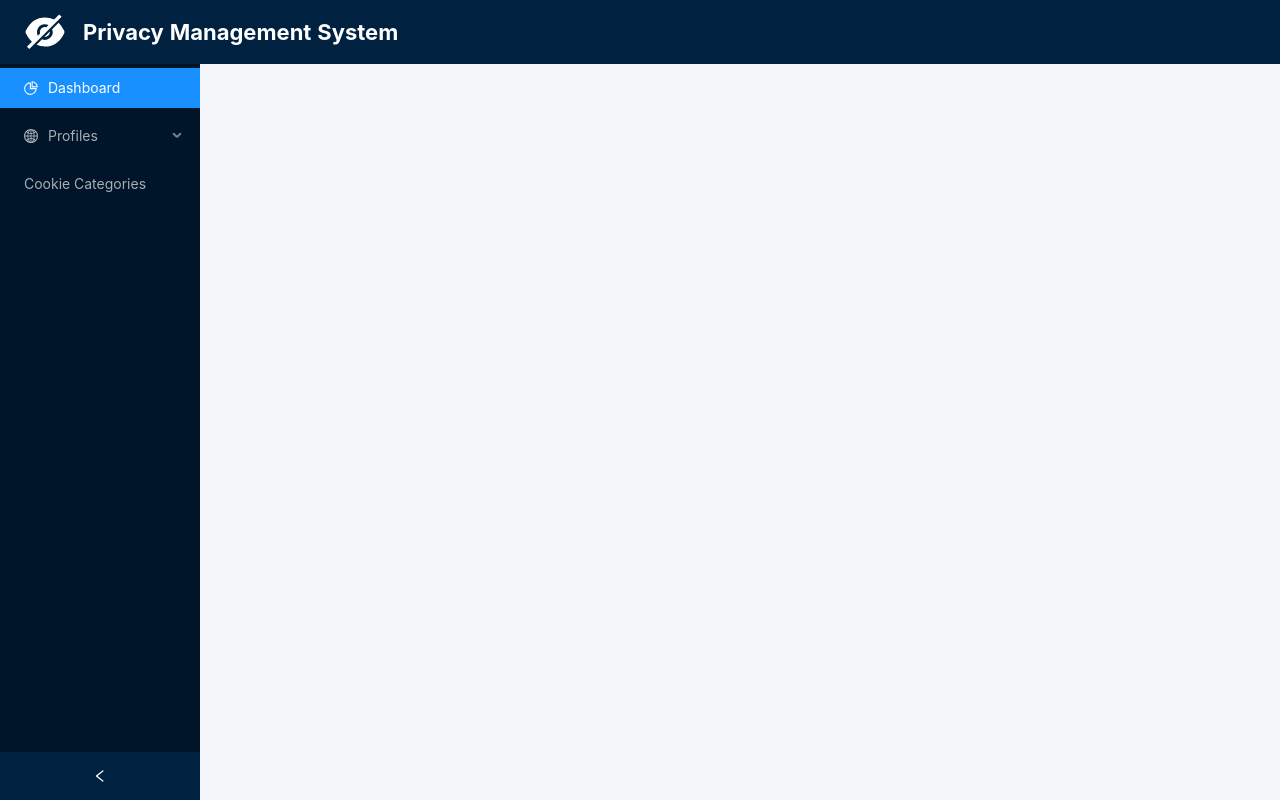
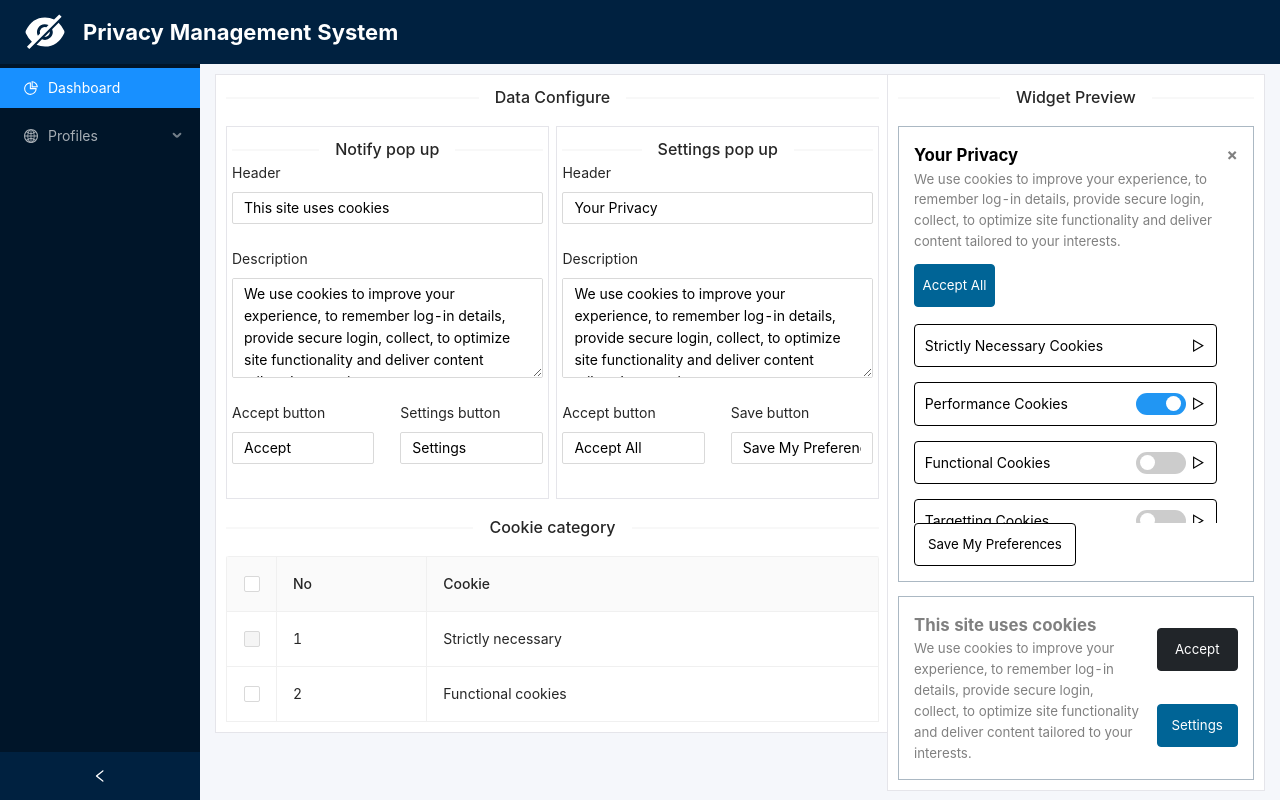
Before and after one commit to ajish-lal/Cookie-Consent, a React (Create React App) app in the folder cookie-consent-admin/: page /profiles/widget/content in a window 1280 px wide. Built offline with nearby package versions, Linux system fonts and the light colour scheme.

Commit message:
moved components for redux introduction

```diff
--- a/cookie-consent-admin/src/App.js
+++ b/cookie-consent-admin/src/App.js
@@ -1,16 +1,10 @@
-import './App.scss';
-import React from 'react';
-import 'antd/dist/antd.css';
-import NavMenu from './Components/NavMenu/NavMenu';
+import "./App.scss";
+import React from "react";
+import "antd/dist/antd.css";
+import NavMenu from "./Components/NavMenu/NavMenu";
 
 function App() {
-  return (
-    <div className="App">
-      <div>
-        <NavMenu/>
-      </div>
-    </div>
-  );
+  return <NavMenu />;
 }
 
 export default App;
--- a/cookie-consent-admin/src/Components/NavMenu/NavMenu.js
+++ b/cookie-consent-admin/src/Components/NavMenu/NavMenu.js
@@ -1,40 +1,50 @@
 import React from 'react';
-import {BrowserRouter as Router, Switch, Route, Link} from "react-router-dom";
-import {Layout, Menu, Row} from 'antd';
-import {PieChartOutlined, GlobalOutlined, EyeInvisibleFilled} from '@ant-design/icons';
+import { BrowserRouter as Router, Switch, Route, Link } from 'react-router-dom';
+import { Layout, Menu, Row, Divider } from 'antd';
+import { PieChartOutlined, GlobalOutlined, EyeInvisibleFilled } from '@ant-design/icons';
+import DataConfigure from '../../Screens/DataConfigure/DataConfigure';
+import ThemeConfiguration from '../../Screens/ThemeConfiguration/ThemeConfiguration';
+import DummyWidget from '../../Components/DummyWidget/DummyWidget';
+import DummyJson from '../../Common/DummyJson';
 import 'antd/dist/antd.css';
 import './NavMenu.scss';
-import DataConfigure from '../../Screens/DataConfigure/DataConfigure';
-import ThemeConfiguration from '../../Screens/ThemeConfiguration/ThemeConfiguration';
-import CookieCategoryList from '../../Screens/CookieCategory/CookieCategoryList/CookieCategoryList';
 
-const {Header, Content, Sider} = Layout;
-const {SubMenu} = Menu;
+const { Header, Content, Sider } = Layout;
+const { SubMenu } = Menu;
 
 class NavMenu extends React.Component {
   state = {
     collapsed: false,
-        currentPath: '/dashboard'
+    currentPath: '/dashboard',
+    widgetDataModel: DummyJson.widgetProps,
   };
 
-    onCollapse = collapsed => {
-        this.setState({collapsed});
+  onCollapse = (collapsed) => {
+    this.setState({ collapsed });
+  };
+
+  dataFromChild = (data) => {
+    this.setState({ widgetDataModel: data });
+    console.log("sadasd", data)
   };
 
   render() {
     return (
       <Router>
-                <Layout style={{
-                    minHeight: '100vh'
-                }}>
-                    <Header className="logo">
+        <Layout
+          style={{
+            minHeight: '100vh',
+          }}
+        >
+          <Header className="logo" style={{ position: 'fixed', zIndex: '9999', minWidth: '100vw' }}>
             <Row>
               <EyeInvisibleFilled
                 style={{
                   fontSize: '40px',
                   color: '#fff',
-                                alignSelf: 'center'
-                            }}/>
+                  alignSelf: 'center',
+                }}
+              />
               <div className="app-name">Privacy Management System</div>
             </Row>
           </Header>
@@ -42,55 +52,61 @@ class NavMenu extends React.Component {
             <Sider
               collapsible
               collapsed={this.state.collapsed}
-                            onCollapse={this.onCollapse}>
+              onCollapse={this.onCollapse}
+              style={{ position: 'fixed', minHeight: '100vh', zIndex: '9999', marginTop: 64 }}
+            >
               <Menu theme="dark" defaultSelectedKeys={this.state.currentPath} mode="inline">
-                                <Menu.Item key="/dashboard" icon={< PieChartOutlined />}>
+                <Menu.Item key="/dashboard" icon={<PieChartOutlined />}>
                   <span>Dashboard</span>
-                                    <Link to="/dashboard"/>
+                  <Link to="/dashboard" />
                 </Menu.Item>
-                                <SubMenu key="/profiles" icon={< GlobalOutlined />} title="Profiles">
+                <SubMenu key="/profiles" icon={<GlobalOutlined />} title="Profiles">
                   <SubMenu key="sub1.1" title="Booking Path">
-                                        <Menu.Item key="/profiles/audit">Audit
-                                            <Link to="/profiles/audit"/>
+                    <Menu.Item key="/profiles/audit">
+                      Audit
+                      <Link to="/profiles/audit" />
                     </Menu.Item>
-                                        <Menu.Item key="/profiles/scan">Cookie Scanner
-                                            <Link to="/profiles/scan"/>
+                    <Menu.Item key="/profiles/scan">
+                      Cookie Scanner
+                      <Link to="/profiles/scan" />
                     </Menu.Item>
-                                        <Menu.Item key="/profiles/content">Widget Content
-                                            <Link to="/profiles/content"/>
+                    <Menu.Item key="/profiles/widget/content">
+                      Widget Content
+                      <Link to="/profiles/widget/content" />
                     </Menu.Item>
-                                        <Menu.Item key="/profiles/theme">Widget Theme
-                                            <Link to="/profiles/theme"/>
+                    <Menu.Item key="/profiles/widget/theme">
+                      Widget Theme
+                      <Link to="/profiles/widget/theme" />
                     </Menu.Item>
-                                        <Menu.Item key="/profiles/behaviour">Widget Behaviour
-                                            <Link to="/profiles/behaviour"/>
+                    <Menu.Item key="/profiles/behaviour">
+                      Widget Behaviour
+                      <Link to="/profiles/behaviour" />
                     </Menu.Item>
                   </SubMenu>
                   <Menu.Item key="4">With Great Sadness</Menu.Item>
                   <Menu.Item key="5">Booking Receipt</Menu.Item>
                 </SubMenu>
-                                <Menu.Item key="6">
-                                    Cookie Categories
-                                    <Link to="/cookie_list"/>
-                                </Menu.Item>
-
               </Menu>
             </Sider>
             <Layout className="site-layout">
-                            <Content >
+              <Content style={{ marginLeft: this.state.collapsed ? 80 : 200, transition: '0.2s', marginTop: 64 }}>
                 <Switch>
-                                    <Route path="/profiles/content">
-                                        <DataConfigure/>
+                  <Route path="/profiles/widget/content">
+                    <DataConfigure widgetData={this.state.widgetDataModel} dataFromChild={this.dataFromChild} />
                   </Route>
 
-                                    <Route path="/profiles/theme">
-                                        <ThemeConfiguration/>
-                                    </Route>
-
-                                    <Route path="/cookie_list">
-                                        <CookieCategoryList/>
+                  <Route path="/profiles/widget/theme">
+                    <ThemeConfiguration widgetData={this.state.widgetDataModel} dataFromChild={this.dataFromChild} />
                   </Route>
                 </Switch>
+                <Route path="/profiles/widget">
+                  <div className="WidgetTheme" style={{ width: this.state.collapsed ? '32%' : '29.5%', transition: '0.2s' }}>
+                    <Divider orientation="center" className="ThemeHeader">
+                      Widget Preview
+                    </Divider>
+                    <DummyWidget widgetJsonData={this.state.widgetDataModel} />
+                  </div>
+                </Route>
               </Content>
             </Layout>
           </Layout>
--- a/cookie-consent-admin/src/Screens/CookieCategory/CookieCategoryList/CookieCategoryList.js
+++ /dev/null
@@ -1,13 +0,0 @@
-import React, { Component, Fragment } from 'react';
-
-class CookieCategoryList extends Component {
-    render() {
-        return (
-            <Fragment>
-                List
-            </Fragment>
-        );
-    }
-}
-
-export default CookieCategoryList;
--- a/cookie-consent-admin/src/Screens/DataConfigure/DataConfigure.js
+++ b/cookie-consent-admin/src/Screens/DataConfigure/DataConfigure.js
@@ -1,35 +1,24 @@
 import React, { Component, Fragment } from 'react';
-import { Row, Col, Divider } from 'antd';
+import { Row, Col } from 'antd';
 import './DataConfigure.scss';
 import DataConfigureForm from './DataConfigureForm/DataConfigureForm';
-import DummyWidget from '../../Components/DummyWidget/DummyWidget';
-import DummyJson from '../../Common/DummyJson';
 
 class DataConfigure extends Component {
-    state = {
-        widgetDataModel: DummyJson.widgetProps
-    };
   render() {
     return (
       <Fragment>
         <Row className="DataWidgetPadding">
           <Col span={15}>
-                        <DataConfigureForm
-                            widgetDataModel={this.state.widgetDataModel}
-                            handleChange={this.dataFromChild} />
+            <DataConfigureForm widgetDataModel={this.props.widgetData} handleChange={this.dataFromChild} />
           </Col>
-                    <Col span={8} className="WidgetData">
-                        <Divider orientation="center" className="WidgetHeader">Widget Preview</Divider>
-                        <DummyWidget widgetJsonData={this.state.widgetDataModel}/>
-                    </Col>
+          <Col offset={8}></Col>
         </Row>
-
       </Fragment>
     );
   }
   dataFromChild = (data) => {
-        this.setState({widgetDataModel: data});
-    }
+    this.props.dataFromChild(data);
+  };
 }
 
 export default DataConfigure;
--- a/cookie-consent-admin/src/Screens/ThemeConfiguration/ThemeConfiguration.js
+++ b/cookie-consent-admin/src/Screens/ThemeConfiguration/ThemeConfiguration.js
@@ -1,37 +1,25 @@
-import React, {Component, Fragment} from 'react'
-import ThemeConfigureForm from './ThemeConfigureForm/ThemeConfigureForm'
-import './ThemeConfiguration.scss'
-import DummyWidget from '../../Components/DummyWidget/DummyWidget'
-import DummyJson from '../../Common/DummyJson';
-import {Row, Col, Divider} from 'antd';
+import React, { Component, Fragment } from 'react';
+import ThemeConfigureForm from './ThemeConfigureForm/ThemeConfigureForm';
+import './ThemeConfiguration.scss';
+import { Row, Col } from 'antd';
 
 export class ThemeConfiguration extends Component {
-    state = {
-        widgetDataModel: DummyJson.widgetProps
-    };
   render() {
     return (
       <Fragment>
         <Row className="ThemePadding">
           <Col span={15} className="ThemeForm">
-                        <ThemeConfigureForm
-                            widgetDataModel={this.state.widgetDataModel}
-                            handleChange={this.dataFromChild}/>
+            <ThemeConfigureForm widgetDataModel={this.props.widgetData} handleChange={this.dataFromChild} />
           </Col>
-                    <Col span={8}>
-                        <div className="WidgetTheme">
-                            <Divider orientation="center" className="ThemeHeader">Widget Preview</Divider>
-                            <DummyWidget widgetJsonData={this.state.widgetDataModel}/>
-                        </div>
-                    </Col>
+          <Col offset={8}></Col>
         </Row>
       </Fragment>
-        )
+    );
   }
 
   dataFromChild = (data) => {
-        this.setState({widgetDataModel: data});
-    }
+    this.props.dataFromChild(data);
+  };
 }
 
-export default ThemeConfiguration
+export default ThemeConfiguration;
--- a/cookie-consent-admin/src/Screens/ThemeConfiguration/ThemeConfiguration.scss
+++ b/cookie-consent-admin/src/Screens/ThemeConfiguration/ThemeConfiguration.scss
@@ -21,6 +21,7 @@
 
 .WidgetTheme {
   position: fixed;
+  top: 74px;
   right: 1.2%;
   width: 29.5%;
   border: 1px solid $borderWhite;
```
Also changed, not shown: cookie-consent-admin/src/Screens/CookieCategory/CookieCategoryList/CookieCategoryList.scss (deleted). Lines whose indentation alone changed are shown as unchanged.
